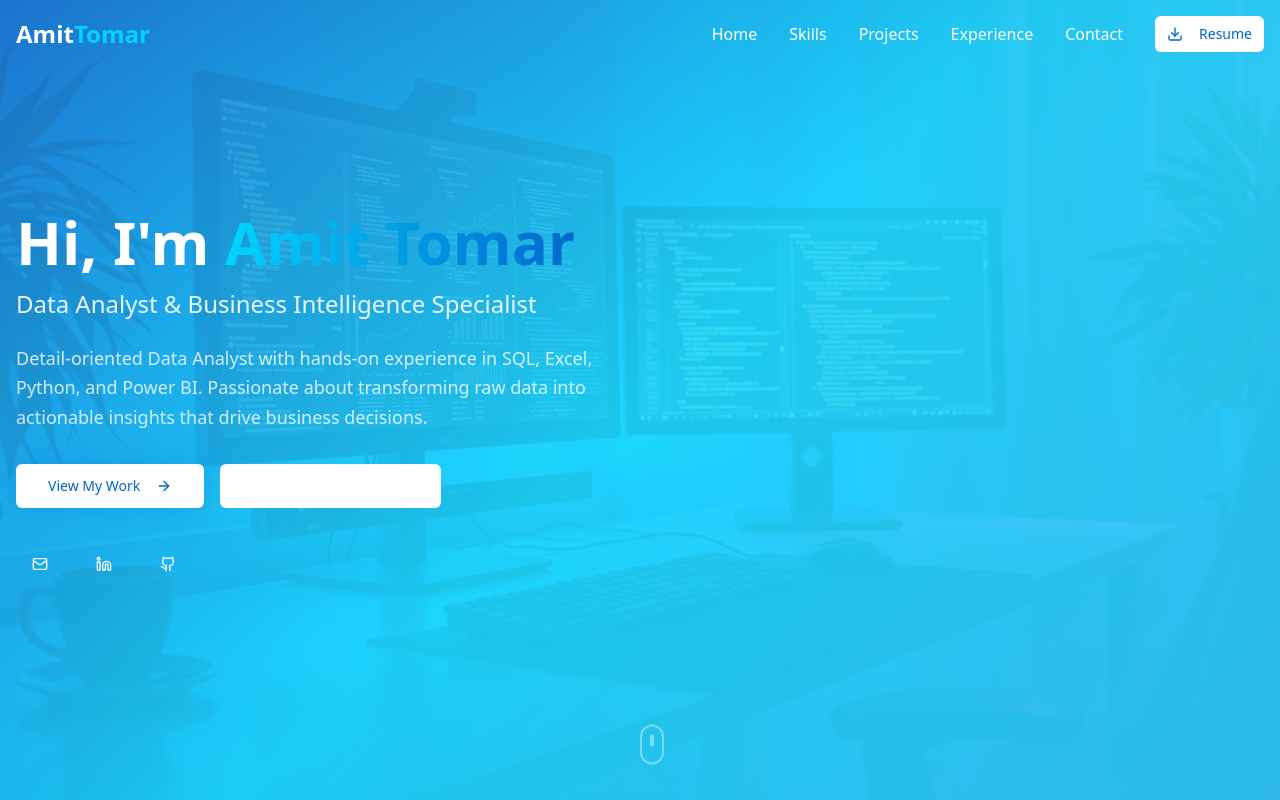
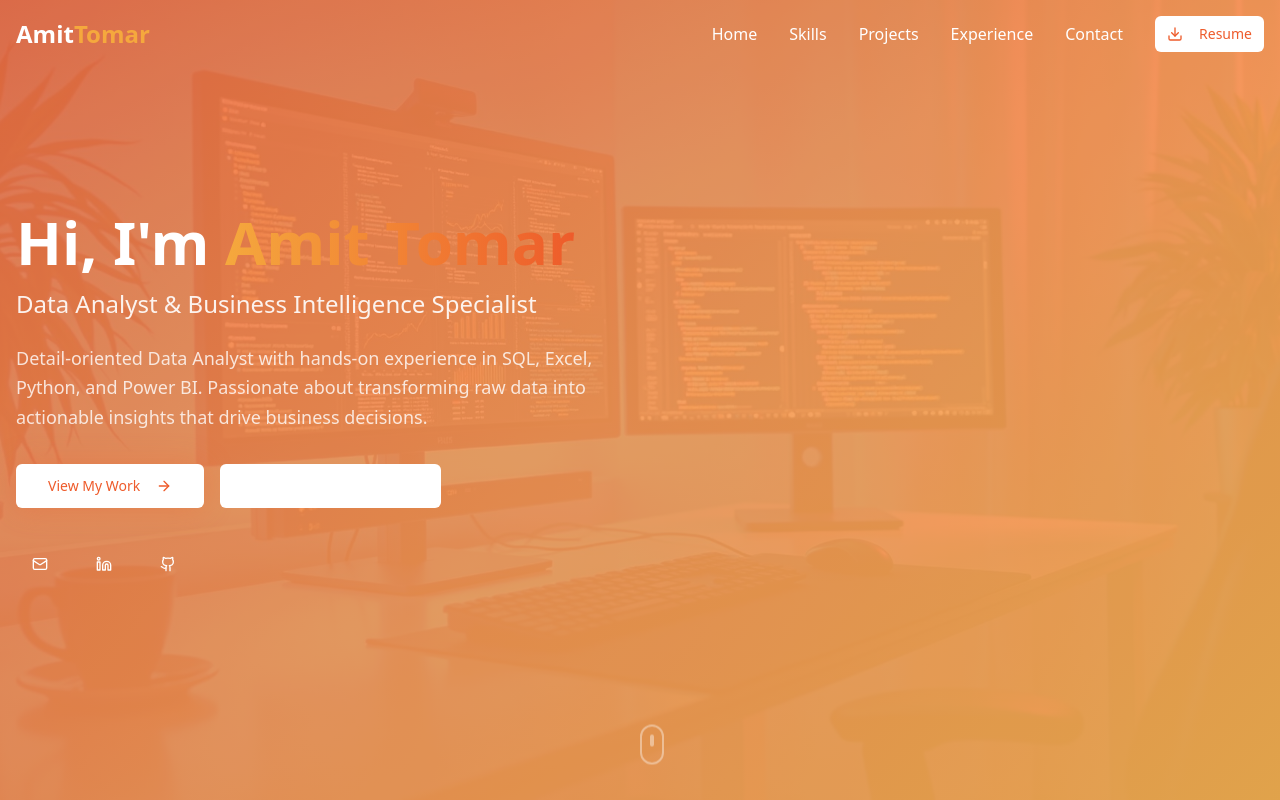
Before and after one commit to Amittomar2003/amittechlab, a React (Vite) app: page / in a window 1280 px wide. Shown: the top 800 px of the page. Built offline with nearby package versions, Linux system fonts and the light colour scheme; the HTML template or start-up script is replaced by a standard one.

Commit message:
Change color palette to warm red/orange
Update the color scheme to a dark red/orange warm palette. This includes updating primary and accent colors, as well as gradients in both light and dark modes to reflect the new theme.

```diff
--- a/src/index.css
+++ b/src/index.css
@@ -17,36 +17,36 @@ All colors MUST be HSL.
     --popover: 0 0% 100%;
     --popover-foreground: 210 10% 10%;
 
-    --primary: 210 100% 40%;
+    --primary: 15 85% 55%;
     --primary-foreground: 0 0% 100%;
 
-    --secondary: 210 60% 95%;
-    --secondary-foreground: 210 100% 25%;
+    --secondary: 25 75% 95%;
+    --secondary-foreground: 15 85% 30%;
 
-    --muted: 210 30% 96%;
-    --muted-foreground: 210 10% 45%;
+    --muted: 20 30% 96%;
+    --muted-foreground: 20 10% 45%;
 
-    --accent: 190 100% 50%;
+    --accent: 35 90% 60%;
     --accent-foreground: 0 0% 100%;
 
     --destructive: 0 84.2% 60.2%;
-    --destructive-foreground: 210 40% 98%;
+    --destructive-foreground: 20 40% 98%;
 
-    --border: 240 6% 90%;
-    --input: 240 6% 90%;
-    --ring: 240 100% 65%;
+    --border: 20 10% 90%;
+    --input: 20 10% 90%;
+    --ring: 15 85% 65%;
 
     /* Custom portfolio colors */
-    --data-blue: 220 100% 60%;
-    --data-purple: 260 100% 65%;
-    --data-cyan: 200 100% 70%;
+    --data-blue: 15 90% 60%;
+    --data-purple: 5 85% 65%;
+    --data-cyan: 30 95% 65%;
     --success: 142 76% 36%;
 
     /* Gradients */
     --gradient-primary: linear-gradient(135deg, hsl(var(--primary)), hsl(var(--accent)));
-    --gradient-hero: linear-gradient(135deg, hsl(210 100% 40%) 0%, hsl(190 100% 50%) 50%, hsl(195 100% 55%) 100%);
-    --gradient-card: linear-gradient(145deg, hsl(0 0% 100%) 0%, hsl(210 30% 98%) 100%);
-    --gradient-subtle: linear-gradient(180deg, hsl(210 30% 99%) 0%, hsl(210 30% 97%) 100%);
+    --gradient-hero: linear-gradient(135deg, hsl(15 85% 55%) 0%, hsl(25 90% 60%) 50%, hsl(35 90% 60%) 100%);
+    --gradient-card: linear-gradient(145deg, hsl(0 0% 100%) 0%, hsl(25 30% 98%) 100%);
+    --gradient-subtle: linear-gradient(180deg, hsl(25 30% 99%) 0%, hsl(25 30% 97%) 100%);
 
     /* Shadows */
     --shadow-sm: 0 1px 2px 0 hsl(240 10% 5% / 0.05);
@@ -89,29 +89,29 @@ All colors MUST be HSL.
     --popover: 210 20% 8%;
     --popover-foreground: 210 10% 95%;
 
-    --primary: 210 100% 50%;
+    --primary: 15 85% 60%;
     --primary-foreground: 0 0% 100%;
 
-    --secondary: 210 30% 18%;
-    --secondary-foreground: 210 10% 95%;
+    --secondary: 15 30% 18%;
+    --secondary-foreground: 20 10% 95%;
 
-    --muted: 210 30% 15%;
-    --muted-foreground: 210 10% 65%;
+    --muted: 15 30% 15%;
+    --muted-foreground: 15 10% 65%;
 
-    --accent: 190 100% 55%;
+    --accent: 35 90% 65%;
     --accent-foreground: 0 0% 100%;
 
     --destructive: 0 62.8% 30.6%;
-    --destructive-foreground: 240 20% 98%;
+    --destructive-foreground: 20 20% 98%;
 
-    --border: 240 10% 15%;
-    --input: 240 10% 15%;
-    --ring: 240 100% 70%;
+    --border: 15 10% 15%;
+    --input: 15 10% 15%;
+    --ring: 15 85% 70%;
 
     /* Dark mode gradients */
-    --gradient-hero: linear-gradient(135deg, hsl(210 100% 50%) 0%, hsl(190 100% 55%) 50%, hsl(195 100% 60%) 100%);
-    --gradient-card: linear-gradient(145deg, hsl(210 20% 10%) 0%, hsl(210 20% 14%) 100%);
-    --gradient-subtle: linear-gradient(180deg, hsl(210 20% 10%) 0%, hsl(210 20% 8%) 100%);
+    --gradient-hero: linear-gradient(135deg, hsl(15 85% 60%) 0%, hsl(25 90% 65%) 50%, hsl(35 90% 65%) 100%);
+    --gradient-card: linear-gradient(145deg, hsl(15 20% 10%) 0%, hsl(15 20% 14%) 100%);
+    --gradient-subtle: linear-gradient(180deg, hsl(15 20% 10%) 0%, hsl(15 20% 8%) 100%);
 
     --sidebar-background: 240 5.9% 10%;
     --sidebar-foreground: 240 4.8% 95.9%;
```
